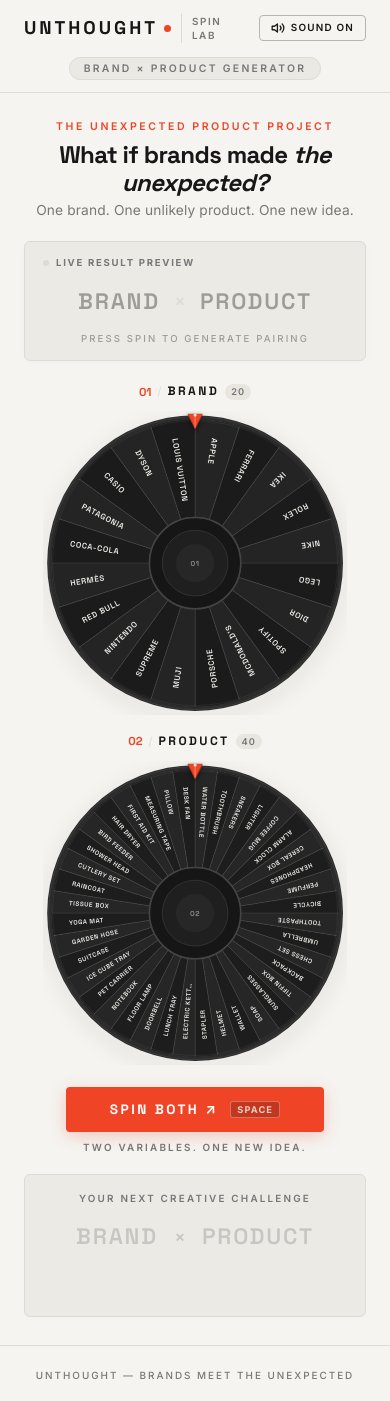
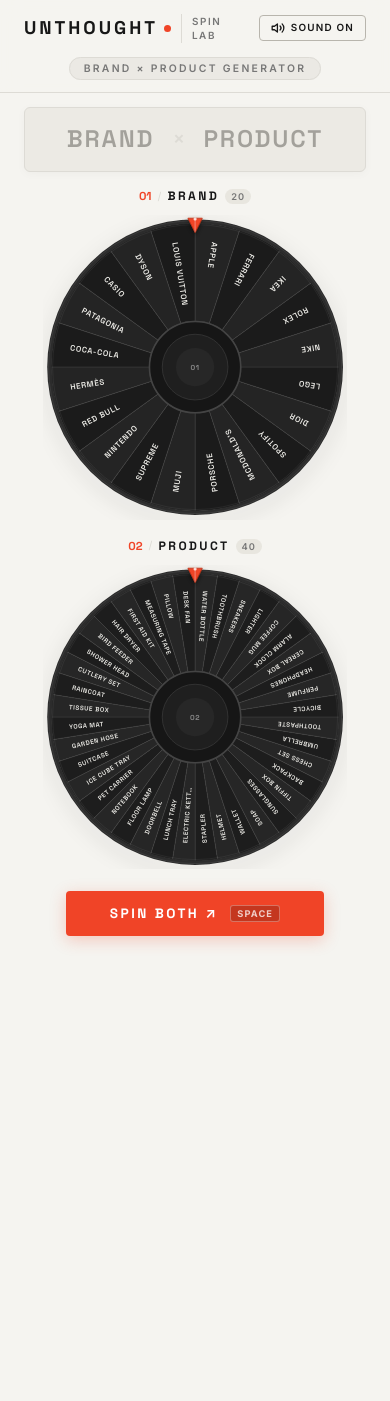
Before and after one commit to Kamal2619/unthought-spin-lab, a React (Vite) app: page / in a window 390 px wide. After the commit the page ends 956 px from the top, so only its background shows below. Built offline with nearby package versions, Linux system fonts and the light colour scheme.

Commit message:
Streamline UI: remove all overlookable text, keep exclusively the clean brand x product result, wheels, and spin button

```diff
--- a/src/App.tsx
+++ b/src/App.tsx
@@ -1,4 +1,4 @@
-import { Header, Hero, SpinController } from './components';
+import { Header, SpinController } from './components';
 import { useWheelSound } from './hooks';
 
 function App() {
@@ -8,16 +8,12 @@
     <div className="app">
       <Header muted={muted} onToggleMute={toggleMute} />
       <main className="main">
-        <Hero />
         <SpinController
           playTick={playTick}
           playStop={playStop}
           ensureContext={ensureContext}
         />
       </main>
-      <footer className="footer">
-        <span className="footer-text">UNTHOUGHT — BRANDS MEET THE UNEXPECTED</span>
-      </footer>
     </div>
   );
 }
--- a/src/components/SpinController.tsx
+++ b/src/components/SpinController.tsx
@@ -1,7 +1,6 @@
 import React, { useCallback, useRef, useState, useEffect } from 'react';
 import Wheel from './Wheel';
 import TopResultBanner from './TopResultBanner';
-import ResultPanel from './ResultPanel';
 import { useWheelAnimation } from '../hooks/useWheelAnimation';
 import { brands, products } from '../data';
 
@@ -17,7 +16,8 @@
 }
 
 /**
- * SpinController — Master coordinator for the centralized Brand × Product spin lab.
+ * SpinController — Streamlined, ultra-clean master coordinator.
+ * Keeps exclusively the top result display, the dual wheels, and the spin button.
  */
 const SpinController: React.FC<SpinControllerProps> = ({
   playTick,
@@ -25,7 +25,6 @@
   ensureContext,
 }) => {
   const historyRef = useRef<CombinationRecord[]>([]);
-  const [conceptCount, setConceptCount] = useState<number>(0);
   const [selectedBrand, setSelectedBrand] = useState<string | null>(null);
   const [selectedProduct, setSelectedProduct] = useState<string | null>(null);
 
@@ -54,7 +53,6 @@
   });
 
   const isSpinning = brandWheel.isSpinning || productWheel.isSpinning;
-  const bothStopped = brandFinished && productFinished && !isSpinning;
 
   /**
    * Deterministic unique pair selection.
@@ -105,7 +103,6 @@
 
     setSelectedBrand(brands[brandIndex]);
     setSelectedProduct(products[productIndex]);
-    setConceptCount((prev) => prev + 1);
 
     // Brand wheel: 3.8s, 5 full revolutions
     const brandDuration = 3800 + Math.random() * 250;
@@ -138,14 +135,13 @@
 
   return (
     <div className="spin-experience">
-      {/* 1. Prominent Top Result Banner (Directly on top of the wheels) */}
+      {/* 1. Clean Stylish Result Marquee (Directly on top of the wheels) */}
       <TopResultBanner
         brand={selectedBrand}
         product={selectedProduct}
         brandFinished={brandFinished}
         productFinished={productFinished}
         isSpinning={isSpinning}
-        conceptNumber={conceptCount}
       />
 
       {/* 2. Centralized Dual Wheel Stage */}
@@ -204,16 +200,7 @@
           </span>
           <span className="spin-btn-shortcut">SPACE</span>
         </button>
-        <p className="spin-caption">TWO VARIABLES. ONE NEW IDEA.</p>
       </div>
-
-      {/* 4. Exhibition Placard Result Reveal (Bottom Summary) */}
-      <ResultPanel
-        brand={bothStopped ? selectedBrand : null}
-        product={bothStopped ? selectedProduct : null}
-        isSpinning={isSpinning}
-        conceptNumber={conceptCount}
-      />
     </div>
   );
 };
--- a/src/components/TopResultBanner.tsx
+++ b/src/components/TopResultBanner.tsx
@@ -6,19 +6,12 @@
   brandFinished: boolean;
   productFinished: boolean;
   isSpinning: boolean;
-  conceptNumber: number;
 }
 
 /**
- * TopResultBanner — Prominent live result display positioned directly above the spin wheels.
- *
- * Shows the combination in clean, neat, stylish editorial typography:
- *   e.g. "APPLE × TOOTHBRUSH"
- *
- * Features progressive lock-in:
- *   - When Wheel 01 stops: Brand locks in immediately
- *   - When Wheel 02 stops: Product locks in with final clunk
- *   - Complete pairing is prominently framed for Instagram Reels
+ * TopResultBanner — Pure, clean, stylish typographic result showcase.
+ * Removes all clutter and unnecessary text, keeping exclusively:
+ * BRAND × PRODUCT (e.g. APPLE × TOOTHBRUSH)
  */
 const TopResultBanner: React.FC<TopResultBannerProps> = ({
   brand,
@@ -26,7 +19,6 @@
   brandFinished,
   productFinished,
   isSpinning,
-  conceptNumber,
 }) => {
   const isComplete = brandFinished && productFinished && !isSpinning && Boolean(brand && product);
 
@@ -34,33 +26,8 @@
     <div
       className={`top-result-marquee ${isComplete ? 'is-complete' : isSpinning ? 'is-spinning' : 'is-idle'}`}
       aria-live="polite"
-      aria-label="Current Brand and Product selection"
+      aria-label="Result selection"
     >
-      {/* Top micro metadata header */}
-      <div className="marquee-meta-bar">
-        <div className="marquee-status-pill">
-          <span className="marquee-pulse-dot" />
-          <span className="marquee-status-text">
-            {isSpinning
-              ? !brandFinished && !productFinished
-                ? 'SPINNING DUAL WHEELS…'
-                : brandFinished && !productFinished
-                ? 'BRAND LOCKED — PRODUCT SPINNING…'
-                : 'DECELERATING…'
-              : isComplete
-              ? 'CONCEPT SELECTION'
-              : 'LIVE RESULT PREVIEW'}
-          </span>
-        </div>
-
-        {conceptNumber > 0 && (
-          <span className="marquee-concept-counter">
-            PAIRING #{String(conceptNumber).padStart(3, '0')}
-          </span>
-        )}
-      </div>
-
-      {/* Main Hero Combination Headline */}
       <div className="marquee-headline-wrap">
         {isComplete ? (
           <div className="marquee-combination animate-reveal">
@@ -86,14 +53,6 @@
           </div>
         )}
       </div>
-
-      <div className="marquee-subline">
-        {isComplete
-          ? 'THE UNEXPECTED COMBINATION'
-          : isSpinning
-          ? 'SYNCHRONIZING ROTATIONAL MOMENTUM'
-          : 'PRESS SPIN TO GENERATE PAIRING'}
-      </div>
     </div>
   );
 };
--- a/src/index.css
+++ b/src/index.css
@@ -1,6 +1,6 @@
 /* ============================================================
    UNTHOUGHT — Brand × Product Spin Lab
-   Centralized Studio-Grade Design System
+   Ultra-Clean Studio-Grade Design System
    ============================================================ */
 
 /* --- Typography: Space Grotesk (Display) & Inter (UI/Body) --- */
@@ -11,7 +11,7 @@
   --bg: #F5F4F0;
   --text-primary: #171717;
   --text-secondary: #777777;
-  --text-muted: #9E9C96;
+  --text-muted: #A3A19B;
   --wheel-bg: #202020;
   --wheel-separator: #3A3A3A;
   --accent: #F04427;
@@ -53,12 +53,13 @@
   min-height: 100vh;
 }
 
-/* App Shell */
+/* App Shell (Centered, Single Screen Fit) */
 .app {
   min-height: 100vh;
   display: flex;
   flex-direction: column;
   align-items: center;
+  justify-content: space-between;
 }
 
 .main {
@@ -70,6 +71,7 @@
   display: flex;
   flex-direction: column;
   align-items: center;
+  justify-content: center;
 }
 
 /* ============================================================
@@ -136,7 +138,7 @@
   text-transform: uppercase;
 }
 
-/* Center Column (Mathematically Dead Center) */
+/* Center Column (Dead Center) */
 .header-center-col {
   justify-self: center;
   text-align: center;
@@ -217,139 +219,35 @@
 }
 
 /* ============================================================
-   HERO SECTION (Centralized Editorial Typography)
-   ============================================================ */
-.hero-section {
-  text-align: center;
-  padding: 20px 0 10px;
-  max-width: 720px;
-  margin: 0 auto;
-}
-
-.hero-eyebrow-container {
-  margin-bottom: 5px;
-}
-
-.hero-eyebrow {
-  font-family: var(--font-body);
-  font-size: 0.66rem;
-  font-weight: 600;
-  letter-spacing: 0.24em;
-  color: var(--accent);
-  text-transform: uppercase;
-}
-
-.hero-title {
-  font-family: var(--font-display);
-  font-size: clamp(1.5rem, 3vw, 2.2rem);
-  font-weight: 700;
-  letter-spacing: -0.025em;
-  line-height: 1.15;
-  color: var(--text-primary);
-  margin-bottom: 5px;
-}
-
-.hero-title-italic {
-  font-style: italic;
-  font-weight: 700;
-}
-
-.hero-subtitle {
-  font-family: var(--font-body);
-  font-size: 0.86rem;
-  font-weight: 400;
-  color: var(--text-secondary);
-  letter-spacing: 0.01em;
-}
-
-/* ============================================================
-   TOP RESULT BANNER (Prominently Above Spin Wheels)
+   TOP RESULT SHOWCASE (Clear, Neat, Stylish Typography)
+   e.g. APPLE × TOOTHBRUSH
    ============================================================ */
 .top-result-marquee {
   width: 100%;
-  max-width: 860px;
+  max-width: 780px;
   background: var(--result-bg);
   border: 1px solid var(--border);
   border-radius: 6px;
-  padding: 16px 28px;
+  padding: 18px 36px;
   text-align: center;
-  margin: 10px auto 14px;
+  margin: 18px auto 14px;
   display: flex;
-  flex-direction: column;
   align-items: center;
+  justify-content: center;
   transition: all 0.3s cubic-bezier(0.16, 1, 0.3, 1);
-  box-shadow: 0 2px 8px rgba(0, 0, 0, 0.02);
+  box-shadow: 0 2px 10px rgba(0, 0, 0, 0.03);
 }
 
 .top-result-marquee.is-complete {
-  border-color: #CBC8C0;
-  box-shadow: 0 4px 16px rgba(0, 0, 0, 0.05);
+  border-color: #C8C5BD;
+  box-shadow: 0 4px 18px rgba(0, 0, 0, 0.06);
 }
 
 .top-result-marquee.is-spinning {
-  border-color: rgba(240, 68, 39, 0.4);
+  border-color: rgba(240, 68, 39, 0.45);
 }
 
-/* Meta Bar */
-.marquee-meta-bar {
-  display: flex;
-  align-items: center;
-  justify-content: space-between;
-  width: 100%;
-  margin-bottom: 8px;
-}
-
-.marquee-status-pill {
-  display: inline-flex;
-  align-items: center;
-  gap: 7px;
-}
-
-.marquee-pulse-dot {
-  width: 6px;
-  height: 6px;
-  border-radius: 50%;
-  background-color: var(--accent);
-  display: inline-block;
-}
-
-.top-result-marquee.is-spinning .marquee-pulse-dot {
-  animation: pulse-dot 0.8s infinite alternate ease-in-out;
-}
-
-.top-result-marquee.is-idle .marquee-pulse-dot {
-  background-color: var(--border);
-}
-
-@keyframes pulse-dot {
-  0% { transform: scale(0.85); opacity: 0.6; }
-  100% { transform: scale(1.3); opacity: 1; }
-}
-
-.marquee-status-text {
-  font-family: var(--font-body);
-  font-size: 0.6rem;
-  font-weight: 700;
-  letter-spacing: 0.18em;
-  color: var(--text-secondary);
-  text-transform: uppercase;
-}
-
-.marquee-concept-counter {
-  font-family: var(--font-body);
-  font-size: 0.6rem;
-  font-weight: 700;
-  letter-spacing: 0.16em;
-  color: var(--accent);
-  background: rgba(240, 68, 39, 0.08);
-  border: 1px solid rgba(240, 68, 39, 0.22);
-  padding: 2px 8px;
-  border-radius: 3px;
-}
-
-/* Combination Headline */
 .marquee-headline-wrap {
-  min-height: 48px;
   display: flex;
   align-items: center;
   justify-content: center;
@@ -361,16 +259,16 @@
   flex-wrap: wrap;
   align-items: center;
   justify-content: center;
-  gap: 6px 14px;
+  gap: 8px 18px;
 }
 
 .marquee-brand,
 .marquee-product {
   font-family: var(--font-display);
-  font-size: clamp(1.6rem, 3.4vw, 2.5rem);
+  font-size: clamp(1.8rem, 3.8vw, 2.75rem);
   font-weight: 700;
   letter-spacing: -0.02em;
-  line-height: 1.1;
+  line-height: 1.05;
   color: var(--text-primary);
   text-transform: uppercase;
   transition: all 0.3s cubic-bezier(0.16, 1, 0.3, 1);
@@ -378,7 +276,7 @@
 
 .marquee-cross {
   font-family: var(--font-display);
-  font-size: clamp(1.4rem, 2.8vw, 2rem);
+  font-size: clamp(1.5rem, 3.2vw, 2.2rem);
   font-weight: 400;
   color: var(--accent);
   line-height: 1;
@@ -395,13 +293,13 @@
 .marquee-product.pending {
   color: var(--text-muted);
   letter-spacing: 0.2em;
-  opacity: 0.6;
+  opacity: 0.55;
 }
 
 /* Placeholder state */
 .marquee-placeholder-text {
   font-family: var(--font-display);
-  font-size: clamp(1.4rem, 2.8vw, 2rem);
+  font-size: clamp(1.5rem, 3.2vw, 2.2rem);
   font-weight: 600;
   letter-spacing: 0.08em;
   color: var(--text-muted);
@@ -410,18 +308,8 @@
 
 .marquee-placeholder-cross {
   font-family: var(--font-display);
-  font-size: clamp(1.2rem, 2.4vw, 1.7rem);
+  font-size: clamp(1.3rem, 2.6vw, 1.8rem);
   color: var(--border);
-}
-
-.marquee-subline {
-  font-family: var(--font-body);
-  font-size: 0.6rem;
-  font-weight: 500;
-  letter-spacing: 0.22em;
-  color: var(--text-muted);
-  text-transform: uppercase;
-  margin-top: 6px;
 }
 
 /* ============================================================
@@ -439,7 +327,7 @@
   justify-content: center;
   align-items: center;
   gap: clamp(16px, 3.5vw, 44px);
-  padding: 8px 0 16px;
+  padding: 6px 0 16px;
   width: 100%;
 }
 
@@ -537,7 +425,7 @@
   flex-direction: column;
   align-items: center;
   text-align: center;
-  padding: 6px 0 14px;
+  padding: 6px 0 20px;
 }
 
 .spin-btn {
@@ -555,7 +443,7 @@
   background-color: var(--accent);
   border: none;
   border-radius: 4px;
-  padding: 16px 52px;
+  padding: 16px 54px;
   cursor: pointer;
   transition: all 0.25s cubic-bezier(0.16, 1, 0.3, 1);
   box-shadow: 0 4px 16px rgba(240, 68, 39, 0.25);
@@ -605,182 +493,6 @@
   display: none;
 }
 
-.spin-caption {
-  font-family: var(--font-body);
-  font-size: 0.62rem;
-  font-weight: 600;
-  letter-spacing: 0.22em;
-  color: var(--text-secondary);
-  text-transform: uppercase;
-  margin-top: 8px;
-}
-
-/* ============================================================
-   BOTTOM RESULT PANEL (Exhibition Placard)
-   ============================================================ */
-.result-panel {
-  width: 100%;
-  max-width: 860px;
-  background: var(--result-bg);
-  border: 1px solid var(--border);
-  border-radius: 6px;
-  padding: 18px 24px;
-  text-align: center;
-  margin: 6px auto 28px;
-  display: flex;
-  flex-direction: column;
-  align-items: center;
-}
-
-.result-top-bar {
-  display: flex;
-  align-items: center;
-  justify-content: center;
-  gap: 12px;
-  margin-bottom: 8px;
-}
-
-.result-eyebrow {
-  font-family: var(--font-body);
-  font-size: 0.62rem;
-  font-weight: 600;
-  letter-spacing: 0.22em;
-  color: var(--text-secondary);
-  text-transform: uppercase;
-}
-
-.result-concept-tag {
-  font-family: var(--font-body);
-  font-size: 0.58rem;
-  font-weight: 700;
-  letter-spacing: 0.16em;
-  color: var(--accent);
-  background: rgba(240, 68, 39, 0.08);
-  border: 1px solid rgba(240, 68, 39, 0.2);
-  padding: 2px 8px;
-  border-radius: 3px;
-}
-
-.result-stage {
-  min-height: 48px;
-  display: flex;
-  align-items: center;
-  justify-content: center;
-  width: 100%;
-}
-
-.result-combination {
-  display: flex;
-  flex-wrap: wrap;
-  align-items: center;
-  justify-content: center;
-  gap: 8px 16px;
-}
-
-.result-word {
-  font-family: var(--font-display);
-  font-size: clamp(1.7rem, 4vw, 2.8rem);
-  font-weight: 700;
-  letter-spacing: -0.02em;
-  line-height: 1.05;
-  color: var(--text-primary);
-  text-transform: uppercase;
-  opacity: 0;
-  transform: translateY(8px);
-  transition: opacity 0.35s cubic-bezier(0.16, 1, 0.3, 1), transform 0.35s cubic-bezier(0.16, 1, 0.3, 1);
-}
-
-.result-word.active {
-  opacity: 1;
-  transform: translateY(0);
-}
-
-.result-times {
-  font-family: var(--font-display);
-  font-size: clamp(1.4rem, 3vw, 2.1rem);
-  font-weight: 400;
-  color: var(--accent);
-  opacity: 0;
-  transform: scale(0.6);
-  transition: opacity 0.25s cubic-bezier(0.16, 1, 0.3, 1), transform 0.25s cubic-bezier(0.16, 1, 0.3, 1);
-}
-
-.result-times.active {
-  opacity: 1;
-  transform: scale(1);
-}
-
-/* Placeholder State */
-.placeholder-state {
-  opacity: 0.3;
-}
-
-.placeholder-text {
-  font-family: var(--font-display);
-  font-size: clamp(1.4rem, 3vw, 2.2rem);
-  font-weight: 600;
-  letter-spacing: 0.08em;
-  color: var(--text-secondary);
-  text-transform: uppercase;
-}
-
-.placeholder-cross {
-  font-family: var(--font-display);
-  font-size: clamp(1.2rem, 2.5vw, 1.8rem);
-  color: var(--text-secondary);
-}
-
-/* Bottom Details */
-.result-bottom-details {
-  margin-top: 10px;
-  display: flex;
-  flex-direction: column;
-  align-items: center;
-  opacity: 0;
-  transform: translateY(4px);
-  transition: opacity 0.4s ease 0.1s, transform 0.4s ease 0.1s;
-}
-
-.result-bottom-details.visible {
-  opacity: 1;
-  transform: translateY(0);
-}
-
-.result-accent-dash {
-  width: 32px;
-  height: 2px;
-  background-color: var(--accent);
-  margin-bottom: 8px;
-}
-
-.result-descriptor {
-  font-family: var(--font-body);
-  font-size: 0.8rem;
-  font-weight: 400;
-  color: var(--text-secondary);
-  letter-spacing: 0.02em;
-}
-
-/* ============================================================
-   FOOTER (Centralized)
-   ============================================================ */
-.footer {
-  width: 100%;
-  text-align: center;
-  padding: 16px 24px;
-  border-top: 1px solid var(--border);
-  margin-top: auto;
-}
-
-.footer-text {
-  font-family: var(--font-body);
-  font-size: 0.62rem;
-  font-weight: 500;
-  letter-spacing: 0.2em;
-  color: var(--text-secondary);
-  text-transform: uppercase;
-}
-
 /* ============================================================
    RESPONSIVE (Mobile & Tablet Breakpoints)
    ============================================================ */
@@ -801,7 +513,8 @@
   }
 
   .top-result-marquee {
-    padding: 14px 18px;
+    padding: 14px 20px;
+    margin: 14px auto 10px;
   }
 
   .spin-stage {
@@ -823,10 +536,6 @@
     padding: 14px 44px;
     font-size: 0.85rem;
   }
-
-  .result-panel {
-    padding: 16px 14px;
-  }
 }
 
 /* ============================================================
@@ -838,9 +547,6 @@
 }
 
 @media (prefers-reduced-motion: reduce) {
-  .result-word,
-  .result-times,
-  .result-bottom-details,
   .spin-btn,
   .marquee-brand,
   .marquee-product {
```
